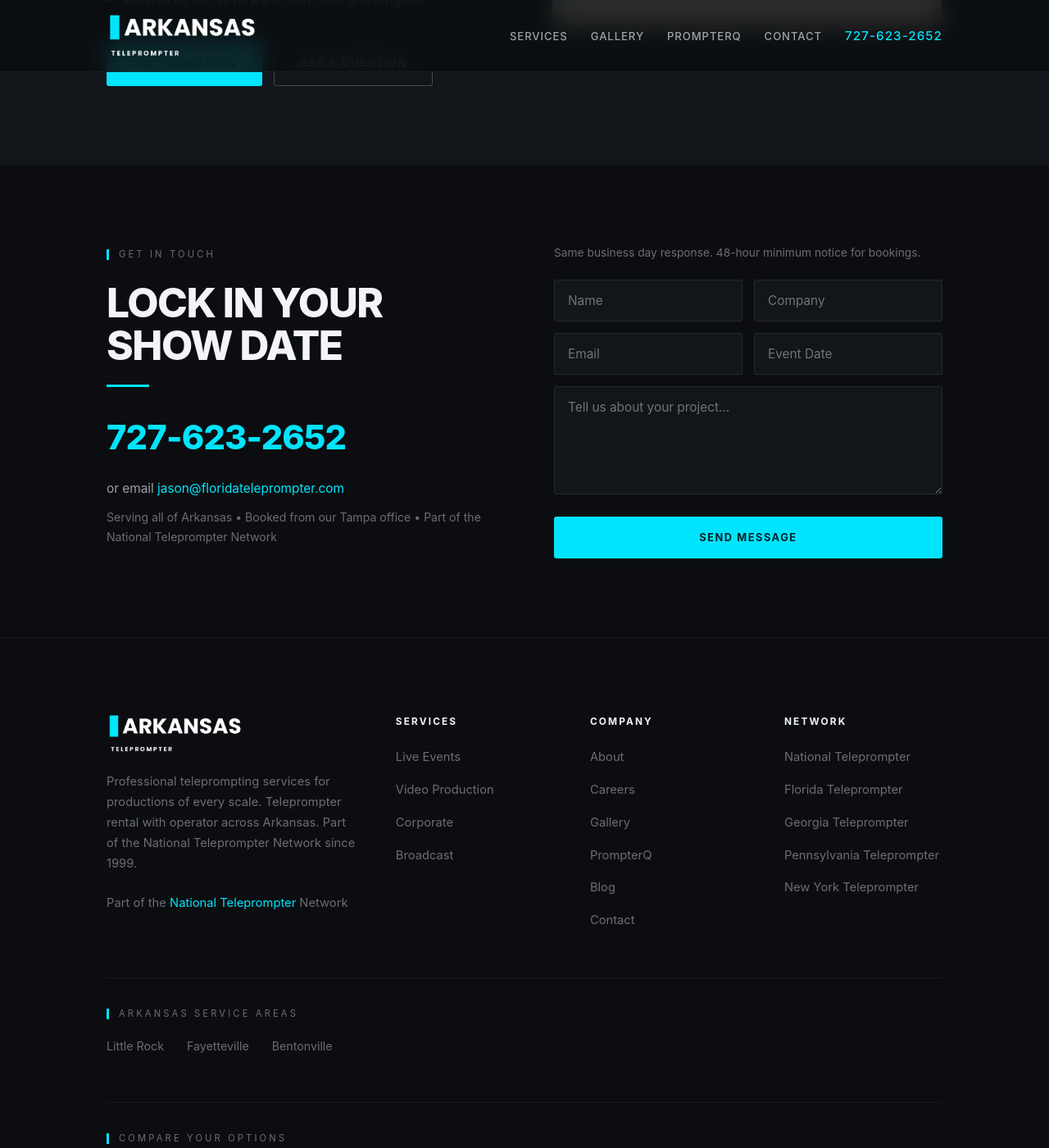
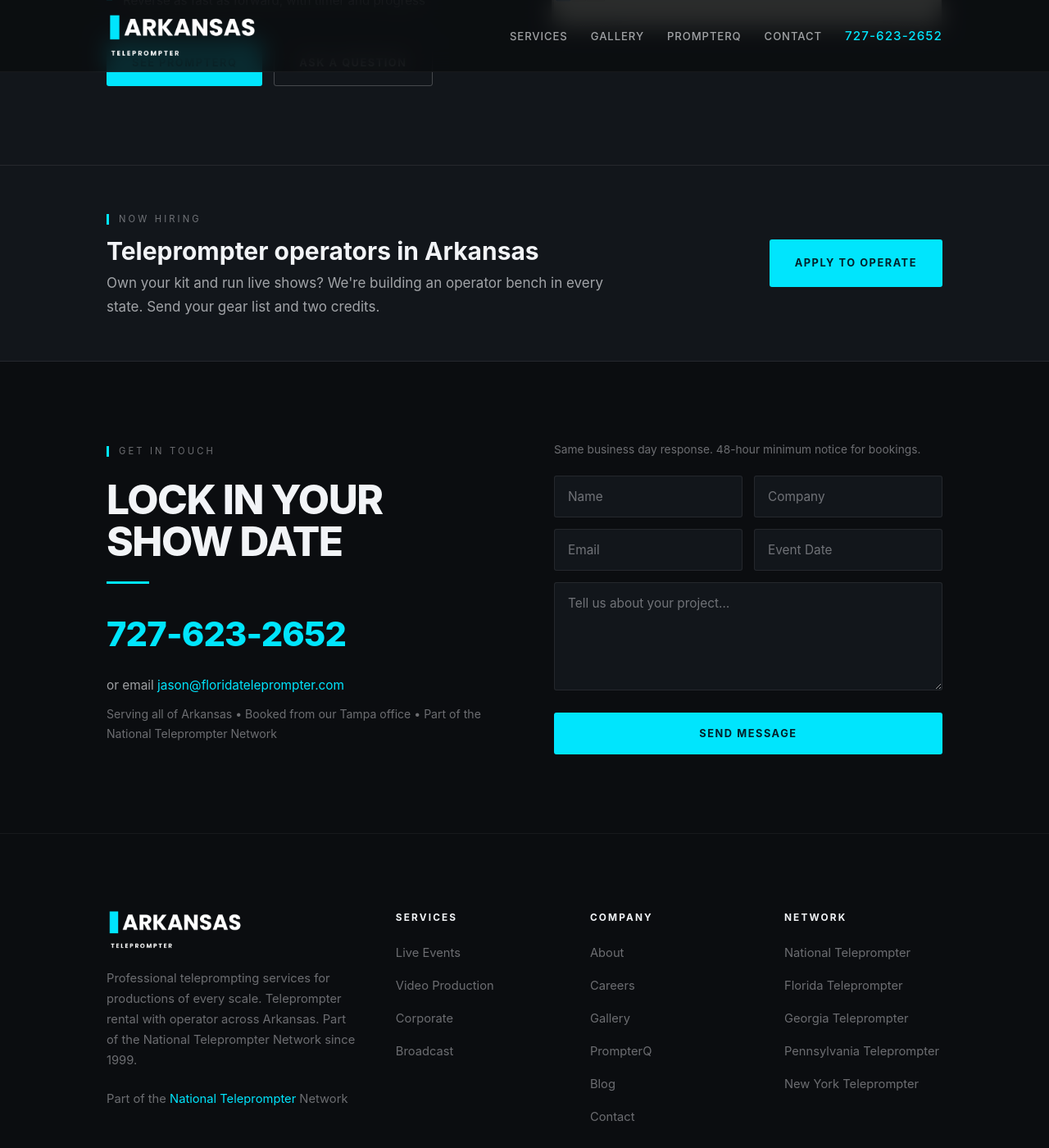
Before and after one commit to jasproj/arkansasteleprompter, a Jekyll site: the page index.html, which Jekyll copies as it is, in a window 1280 px wide and 1400 px high, scrolled down 6080 px. Shown: the whole window at 82% size. Built offline with Jekyll 4.4.1, drawn with Linux system fonts in a browser that asks for light colours.

Commit message:
feat: "Now Hiring Operators" band above the contact section
A visible operator-recruiting callout on the home page. Until now the only
path to the application form was a footer link. The band names the state,
says what we want (own kit, live-show experience, gear list + two credits)
and sends applicants to the existing careers page. Styled with the site's
own CSS variables; no new colors, fonts or scripts. Verified at 1280 and
390 wide.

Co-Authored-By: Claude Fable 5.1 <noreply@anthropic.com>
Claude-Session: https://claude.ai/code/session_01SW4oYwAA8ZEcmkVZYUBX96

```diff
--- a/index.html
+++ b/index.html
@@ -444,6 +444,13 @@
             html { scroll-behavior: auto; }
             * { transition: none !important; animation: none !important; }
         }
+
+        /* Hiring band */
+        .hiring { padding: clamp(36px, 4vw, 56px) 0; background: var(--surface); border-top: 1px solid var(--line); border-bottom: 1px solid var(--line); }
+        .hiring-wrap { display: flex; align-items: center; justify-content: space-between; gap: 28px; flex-wrap: wrap; }
+        .hiring-title { font-size: clamp(22px, 2.6vw, 30px); line-height: 1.15; margin: 6px 0 8px; }
+        .hiring-text { color: var(--text-dim); margin: 0; max-width: 60ch; }
+        .hiring .btn { white-space: nowrap; }
     </style>
 </head>
 <body>
@@ -673,6 +680,18 @@
         </div>
     </section>
 
+        <!-- Hiring -->
+    <section class="hiring" id="hiring" aria-label="Now hiring teleprompter operators">
+        <div class="wrap hiring-wrap">
+            <div>
+                <span class="eyebrow">Now Hiring</span>
+                <h2 class="hiring-title">Teleprompter operators in Arkansas</h2>
+                <p class="hiring-text">Own your kit and run live shows? We're building an operator bench in every state. Send your gear list and two credits.</p>
+            </div>
+            <a href="careers.html" class="btn btn-primary">Apply to operate</a>
+        </div>
+    </section>
+
     <!-- Contact -->
     <section class="contact" id="contact">
         <div class="wrap">
```
